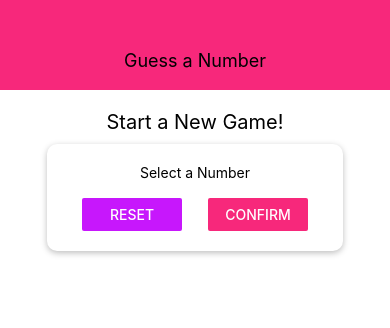
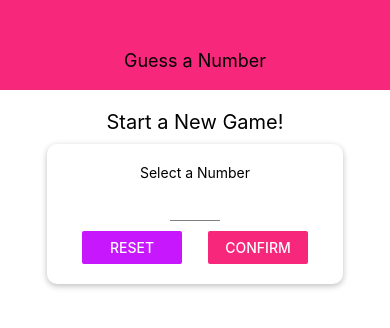
Before and after one commit to SaiChandra2896/Guess-the-Number, a React Native app: screen / in a window 390 px wide. Shown: the top 328 px of the page. Built offline with nearby package versions, Linux system fonts and the light colour scheme.

Commit message:
add input constraints to enter number

```diff
--- a/Screens/StartGameScreen.js
+++ b/Screens/StartGameScreen.js
@@ -1,7 +1,9 @@
 import React from 'react';
-import { View, StyleSheet, Text, TextInput, Button } from 'react-native';
+import { View, StyleSheet, Text, Button } from 'react-native';
 
 import Card from '../components/Card';
+import Input from '../components/input';
+
 import Colors from '../constants/colors';
 
 const StartGameScreen = props => {
@@ -10,7 +12,14 @@
       <Text style={styles.title}>Start a New Game!</Text>
       <Card style={styles.inputContainer}>
         <Text>Select a Number</Text>
-        <TextInput />
+        <Input
+          style={styles.Input}
+          blurOnSubmit
+          autoCapitalize='none'
+          autoCorrect={false}
+          keyboardType='number-pad'
+          maxLength={2}
+        />
         <View style={styles.buttonContainer}>
           <View style={styles.button}>
             <Button title='Reset' color={Colors.accent} />
@@ -47,6 +56,10 @@
   },
   button: {
     width: 100
+  },
+  Input: {
+    width: 50,
+    textAlign: 'center'
   }
 });
 
--- /dev/null
+++ b/components/input.js
@@ -0,0 +1,18 @@
+import React from 'react';
+import { TextInput, StyleSheet } from 'react-native';
+
+const Input = props => {
+  //...props lets us to use all the text input props on input component
+  return <TextInput {...props} style={{ ...styles.input, ...props.style }} />;
+};
+
+const styles = StyleSheet.create({
+  input: {
+    height: 30,
+    borderBottomColor: 'grey',
+    borderBottomWidth: 1,
+    marginVertical: 10
+  }
+});
+
+export default Input;
```
